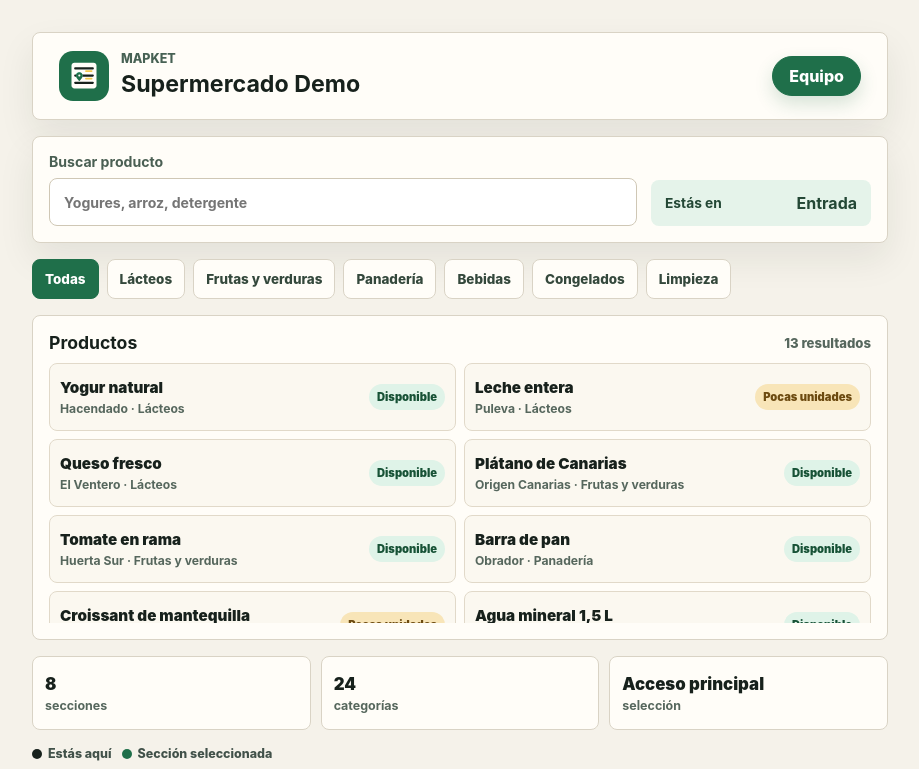
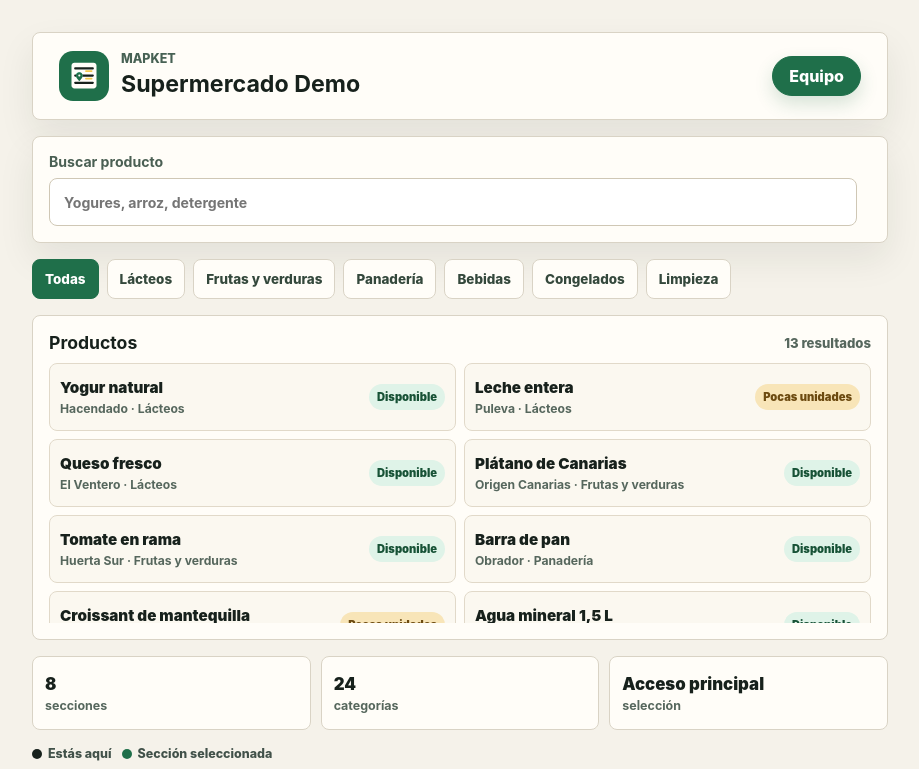
Before and after one commit to CarlosMirandaHuerta/Mapket-TFG-DAW, a Vue app: page /s/1 in a window 1280 px wide. Shown: the top 769 px of the page, without its empty margins (180-1099 px from the left). Built offline with nearby package versions, Linux system fonts and the light colour scheme; no server answers; the database is empty.

Commit message:
Elimina indicador de ubicación actual

```diff
--- a/src/views/ClienteMapaView.vue
+++ b/src/views/ClienteMapaView.vue
@@ -142,11 +142,6 @@ const seleccionarCategoria = (categoria) => {
         <span>Buscar producto</span>
         <input v-model="search" type="search" placeholder="Yogures, arroz, detergente" />
       </label>
-
-      <div class="ubicacion-chip">
-        <span>Estás en&nbsp;</span>
-        <strong>{{ seccionActual.etiqueta }}</strong>
-      </div>
     </section>
 
     <section class="filtro-categorias" aria-label="Filtros por categoría">
```
